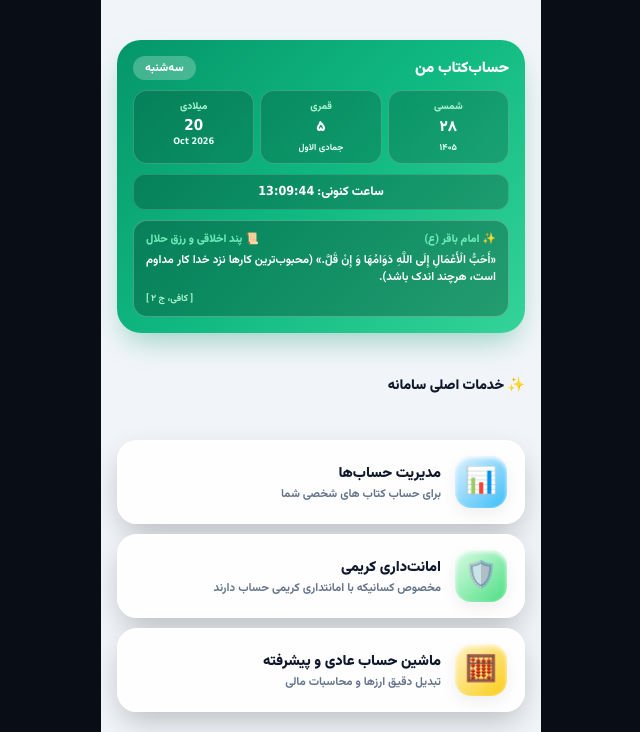
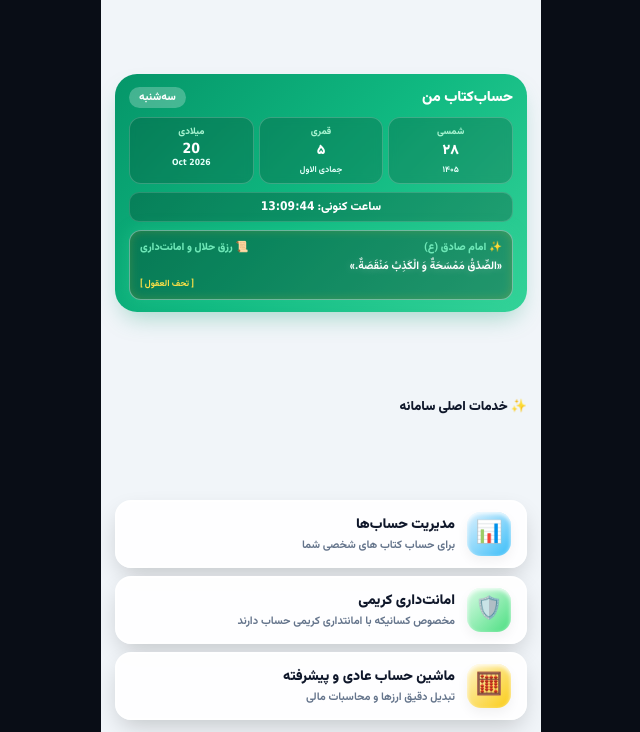
Before and after one commit to mohammadsharifkarimi4-star/karimi-trust, a plain HTML site: page index.html in a window 1280 px wide. Shown: the part 68-800 px from the top of the page, without its empty margins (319-959 px from the left). Drawn offline with Linux system fonts and the light colour scheme.

Commit message:
Update index.html

```diff
--- a/index.html
+++ b/index.html
@@ -8,13 +8,12 @@
     @import url('https://fonts.googleapis.com/css2?family=Vazirmatn:wght@400;500;700;800;900&display=swap');
 
     :root {
-      --bg-gradient: linear-gradient(180deg, #0f172a 0%, #1e293b 100%);
       --card-bg: rgba(255, 255, 255, 0.95);
       --accent-gradient: linear-gradient(135deg, #059669 0%, #10b981 50%, #34d399 100%);
       --text-dark: #0f172a;
       --text-muted: #64748b;
-      --shadow-3d: 0 12px 30px -5px rgba(0, 0, 0, 0.25);
-      --shadow-hover: 0 20px 35px -5px rgba(16, 185, 129, 0.4);
+      --shadow-3d: 0 10px 25px -5px rgba(0, 0, 0, 0.2);
+      --shadow-hover: 0 15px 30px -5px rgba(16, 185, 129, 0.35);
     }
 
     * {
@@ -42,7 +41,7 @@
       max-width: 440px;
       height: 100vh;
       background: #f1f5f9;
-      padding: 16px 16px 20px 16px;
+      padding: 12px 14px;
       display: flex;
       flex-direction: column;
       justify-content: space-between;
@@ -66,14 +65,14 @@
     }
 
     .welcome-title {
-      font-size: 22px;
+      font-size: 20px;
       font-weight: 900;
       color: var(--text-dark);
       line-height: 1.2;
     }
 
     .welcome-subtitle {
-      font-size: 12px;
+      font-size: 11.5px;
       color: var(--text-muted);
       font-weight: 700;
       margin-top: 1px;
@@ -82,20 +81,20 @@
     .status-badge {
       display: flex;
       align-items: center;
-      gap: 6px;
+      gap: 5px;
       background: #ffffff;
-      padding: 6px 14px;
+      padding: 5px 12px;
       border-radius: 30px;
       border: 1.5px solid #cbd5e1;
-      font-size: 11.5px;
+      font-size: 11px;
       font-weight: 800;
       color: #059669;
-      box-shadow: 0 4px 12px rgba(0, 0, 0, 0.04);
+      box-shadow: 0 4px 10px rgba(0, 0, 0, 0.04);
     }
 
     .dot-pulse {
-      width: 8px;
-      height: 8px;
+      width: 7px;
+      height: 7px;
       background-color: #10b981;
       border-radius: 50%;
       animation: pulse 1.6s infinite;
@@ -103,22 +102,22 @@
 
     @keyframes pulse {
       0% { transform: scale(0.95); box-shadow: 0 0 0 0 rgba(16, 185, 129, 0.7); }
-      70% { transform: scale(1); box-shadow: 0 0 0 8px rgba(16, 185, 129, 0); }
+      70% { transform: scale(1); box-shadow: 0 0 0 7px rgba(16, 185, 129, 0); }
       100% { transform: scale(0.95); box-shadow: 0 0 0 0 rgba(16, 185, 129, 0); }
     }
 
-    /* بنر تقویم و ساعت 3D */
+    /* بنر تقویم و ساعت فشرده و متناسب */
     .hero-card {
       background: var(--accent-gradient);
-      border-radius: 24px;
-      padding: 16px;
+      border-radius: 22px;
+      padding: 12px 14px;
       color: #ffffff;
-      box-shadow: 0 14px 30px -8px rgba(5, 150, 105, 0.4);
+      box-shadow: 0 12px 25px -8px rgba(5, 150, 105, 0.35);
       position: relative;
       overflow: hidden;
       display: flex;
       flex-direction: column;
-      gap: 10px;
+      gap: 8px;
       flex-shrink: 0;
     }
 
@@ -129,138 +128,141 @@
     }
 
     .hero-main-title {
-      font-size: 15px;
+      font-size: 14.5px;
       font-weight: 900;
     }
 
     .day-badge {
       background: rgba(255, 255, 255, 0.25);
-      backdrop-filter: blur(8px);
-      padding: 3px 12px;
+      backdrop-filter: blur(6px);
+      padding: 2px 10px;
       border-radius: 20px;
-      font-size: 11.5px;
+      font-size: 11px;
       font-weight: 800;
     }
 
     .dates-grid-3 {
       display: grid;
       grid-template-columns: repeat(3, 1fr);
-      gap: 6px;
+      gap: 5px;
     }
 
     .date-box-item {
       background: rgba(0, 0, 0, 0.18);
-      backdrop-filter: blur(6px);
+      backdrop-filter: blur(4px);
       border: 1px solid rgba(255, 255, 255, 0.2);
-      border-radius: 14px;
-      padding: 8px 4px;
+      border-radius: 12px;
+      padding: 6px 3px;
       text-align: center;
       display: flex;
       flex-direction: column;
-      gap: 2px;
+      gap: 1px;
     }
 
     .date-box-title {
-      font-size: 10px;
+      font-size: 9.5px;
       color: #a7f3d0;
       font-weight: 800;
     }
 
     .date-box-val {
-      font-size: 15px;
+      font-size: 14px;
       font-weight: 900;
       color: #ffffff;
     }
 
     .date-box-sub {
-      font-size: 9px;
+      font-size: 8.5px;
       color: #e6fffa;
       font-weight: 700;
     }
 
     .live-clock-box {
       background: rgba(0, 0, 0, 0.22);
-      border-radius: 12px;
-      padding: 7px;
+      border-radius: 10px;
+      padding: 5px;
       text-align: center;
-      font-size: 12.5px;
+      font-size: 12px;
       font-weight: 800;
       color: #ffffff;
       border: 1px solid rgba(255, 255, 255, 0.15);
     }
 
-    /* کادر زنده و متحرک روایات و احادیث معتبر درون کارت سبز */
+    /* کادر زنده و متحرک احادیث با نوردهی رنگارنگ خفیف (Glow) */
     .hadith-display-box {
-      background: rgba(0, 0, 0, 0.25);
-      border: 1px solid rgba(255, 255, 255, 0.25);
-      border-radius: 14px;
-      padding: 10px 12px;
+      background: rgba(0, 0, 0, 0.28);
+      border: 1.5px solid rgba(255, 255, 255, 0.4);
+      border-radius: 12px;
+      padding: 8px 10px;
       display: flex;
       flex-direction: column;
-      gap: 4px;
-      animation: fadeIn 0.6s ease-in-out;
+      gap: 3px;
+      animation: fadeIn 0.5s ease-in-out;
+      box-shadow: 0 0 15px rgba(52, 211, 153, 0.35), inset 0 0 10px rgba(251, 191, 36, 0.2);
     }
 
     @keyframes fadeIn {
-      from { opacity: 0; transform: translateY(4px); }
-      to { opacity: 1; transform: translateY(0); }
+      from { opacity: 0; transform: scale(0.98); }
+      to { opacity: 1; transform: scale(1); }
     }
 
     .hadith-header-row {
       display: flex;
       justify-content: space-between;
       align-items: center;
-      font-size: 11px;
+      font-size: 10.5px;
       color: #6ee7b7;
       font-weight: 900;
     }
 
     .hadith-text {
-      font-size: 11.5px;
+      font-size: 11px;
       color: #ffffff;
       font-weight: 700;
-      line-height: 1.5;
+      line-height: 1.4;
       text-align: justify;
+      text-shadow: 0 0 8px rgba(255, 255, 255, 0.3);
     }
 
     .hadith-source {
-      font-size: 9.5px;
-      color: #a7f3d0;
-      font-weight: 600;
+      font-size: 9px;
+      color: #fde047;
+      font-weight: 700;
       text-align: left;
       direction: ltr;
     }
 
     .section-label {
-      font-size: 14px;
+      font-size: 13px;
       font-weight: 900;
       color: var(--text-dark);
       flex-shrink: 0;
       display: flex;
       align-items: center;
-      gap: 6px;
+      gap: 5px;
+      margin-top: 2px;
     }
 
-    /* کارت‌های منوی برجسته و متحرک */
+    /* کارت‌های منوی اصلی (فشرده و استاندارد برای عدم خروج از صفحه) */
     .menu-container {
       display: flex;
       flex-direction: column;
-      gap: 10px;
+      gap: 8px;
       flex-shrink: 0;
     }
 
     .menu-card-large {
       background: var(--card-bg);
-      border-radius: 20px;
-      padding: 14px 16px;
+      border-radius: 16px;
+      padding: 10px 14px;
       text-decoration: none;
       color: var(--text-dark);
       display: flex;
       align-items: center;
-      gap: 14px;
+      gap: 12px;
       border: 2px solid #ffffff;
       box-shadow: var(--shadow-3d);
-      transition: all 0.25s ease;
+      transition: all 0.2s ease;
     }
 
     .menu-card-large:hover, .menu-card-large:active {
@@ -270,15 +272,15 @@
     }
 
     .icon-wrapper {
-      width: 52px;
-      height: 52px;
-      border-radius: 16px;
+      width: 44px;
+      height: 44px;
+      border-radius: 14px;
       display: flex;
       align-items: center;
       justify-content: center;
-      font-size: 26px;
+      font-size: 22px;
       flex-shrink: 0;
-      box-shadow: inset 0 2px 4px rgba(255, 255, 255, 0.9), 0 6px 15px rgba(0, 0, 0, 0.06);
+      box-shadow: inset 0 2px 4px rgba(255, 255, 255, 0.9), 0 5px 12px rgba(0, 0, 0, 0.05);
     }
 
     .icon-finance { background: linear-gradient(135deg, #e0f2fe 0%, #38bdf8 100%); color: #0284c7; }
@@ -286,17 +288,16 @@
     .icon-calc { background: linear-gradient(135deg, #fef3c7 0%, #facc15 100%); color: #d97706; }
 
     .card-title {
-      font-size: 14.5px;
+      font-size: 14px;
       font-weight: 900;
       color: var(--text-dark);
     }
 
     .card-desc {
-      font-size: 11.5px;
+      font-size: 11px;
       color: var(--text-muted);
       font-weight: 600;
-      margin-top: 2px;
-      line-height: 1.3;
+      margin-top: 1px;
     }
 
     .eng-num {
@@ -354,14 +355,14 @@
         ساعت کنونی: <span id="liveClock" class="eng-num">00:00:00</span>
       </div>
 
-      <!-- کادر زنده و خودکار احادیث و معارف اهل بیت (ع) -->
+      <!-- کادر زنده و خودکار احادیث با نوردهی رنگارنگ خفیف -->
       <div class="hadith-display-box" id="hadithBox">
         <div class="hadith-header-row">
           <span id="hadithAuthor">✨ کلام معصوم (ع)</span>
-          <span>📜 پند اخلاقی و رزق حلال</span>
+          <span>📜 رزق حلال و امانت‌داری</span>
         </div>
-        <div class="hadith-text" id="hadithText">«أدِّ الأَمانَةَ إلَى مَن ائتَمَنکَ و إن خانَکَ...»</div>
-        <div class="hadith-source" id="hadithSource">[ بحارالأنوار، ج ۷۴ ]</div>
+        <div class="hadith-text" id="hadithText">«أدِّ الأَمانَةَ إلَى مَن ائتَمَنکَ...»</div>
+        <div class="hadith-source" id="hadithSource">[ بحارالأنوار ]</div>
       </div>
     </div>
 
@@ -408,64 +409,55 @@
     const shiaHadiths = [
       {
         author: "امام علی (ع)",
-        text: "«أدِّ الأَمانَةَ إلَى مَن ائتَمَنکَ و إن خانَکَ، و لا تَخُنْ مَن خانَکَ.» (امانت را به امانت‌گذار بازگردان، گرچه خیانت کرده باشد).",
+        text: "«أدِّ الأَمانَةَ إلَى مَن ائتَمَنکَ و إن خانَکَ، و لا تَخُنْ مَن خانَکَ.»",
         source: "بحارالأنوار، ج ۷۴"
       },
       {
         author: "پیامبر اکرم (ص)",
-        text: "«الْعِبَادَةُ سَبْعُونَ جُزْءاً أَفْضَلُهَا طَلَبُ الْحَلَالِ.» (عبادت هفتاد جزء است که برترین آن طلب روزی حلال است).",
+        text: "«الْعِبَادَةُ سَبْعُونَ جُزْءاً أَفْضَلُهَا طَلَبُ الْحَلَالِ.»",
         source: "مستدرک الوسائل، ج ۱۳"
       },
       {
         author: "امام صادق (ع)",
-        text: "«إِنَّ اللَّهَ عَزَّ وَ جَلَّ يُحِبُّ إِعْثَارَ الرَّجُلِ فِي طَلَبِ الْحَلَالِ.» (خوند دوست دارد انسان در راه کسب روزی حلال به زحمت بیفتد).",
+        text: "«إِنَّ اللَّهَ عَزَّ وَ جَلَّ يُحِبُّ إِعْثَارَ الرَّجُلِ فِي طَلَبِ الْحَلَالِ.»",
         source: "کافی، ج ۵"
       },
       {
         author: "امام باقر (ع)",
-        text: "«أَحَبُّ الْأَعْمَالِ إِلَى اللَّهِ دَوَامُهَا وَ إِنْ قَلَّ.» (محبوب‌ترین کارها نزد خدا کار مداوم است، هرچند اندک باشد).",
+        text: "«أَحَبُّ الْأَعْمَالِ إِلَى اللَّهِ دَوَامُهَا وَ إِنْ قَلَّ.»",
         source: "کافی، ج ۲"
       },
       {
         author: "امام علی (ع)",
-        text: "«رِزْقُكَ يَطْلُبُكَ كَمَا تَطْلُبُهُ.» (روزیِ تو به دنبال توست، همان‌گونه که تو به دنبال آنی).",
+        text: "«رِزْقُكَ يَطْلُبُكَ كَمَا تَطْلُبُهُ.»",
         source: "غررالحکم"
       },
       {
         author: "امام صادق (ع)",
-        text: "«الصِّدْقُ مَمْسَحَةٌ وَ الْكَذِبُ مَنْقَصَةٌ.» (راستگویی مایه پاکی و دروغ‌گویی مایه کاستی است).",
+        text: "«الصِّدْقُ مَمْسَحَةٌ وَ الْكَذِبُ مَنْقَصَةٌ.»",
         source: "تحف العقول"
       },
       {
         author: "پیامبر اکرم (ص)",
-        text: "«التَّاجِرُ الصَّدُوقُ الأَمِينُ مَعَ النَّبِيِّينَ وَ الصِّدِّيقِينَ.» (تاجر راستگو و امانت‌دار در قیامت با انبیاء و صدیقین خواهد بود).",
+        text: "«التَّاجِرُ الصَّدُوقُ الأَمِينُ مَعَ النَّبِيِّينَ وَ الصِّدِّيقِينَ.»",
         source: "من لایحضره الفقیه، ج ۳"
       },
       {
         author: "امام رضا (ع)",
-        text: "«اَلْبَحْثُ عَنِ الْحَلَالِ يُعَزِّزُ الإِنْسَانَ.» (تلاش و جستجو برای کسب حلال، انسان را عزیز می‌گرداند).",
+        text: "«اَلْبَحْثُ عَنِ الْحَلَالِ يُعَزِّزُ الإِنْسَانَ.»",
         source: "مستدرک الوسائل"
       },
       {
-        author: "امام علی (ع)",
-        text: "«مَنْ تَجَرَ بِلَا فِقْهٍ فَقَدِ ارْتَمَى فِي الرِّبَا.» (کسی که بدون آگاهی و احکام دینی تجارت کند، در ورطه ربا می‌افتد).",
-        source: "وسائل الشيعة"
-      },
-      {
         author: "امام صادق (ع)",
-        text: "«الْبَرَكَةُ فِي‌ التِّجَارَةِ مَعَ الصِّدْقِ وَ الْأَمَانَةِ.» (برکت در تجارت همراه با راستگویی و امانت‌داری است).",
+        text: "«الْبَرَكَةُ فِي‌ التِّجَارَةِ مَعَ الصِّدْقِ وَ الْأَمَانَةِ.»",
         source: "کافی، ج ۵"
       }
     ];
 
-    // سیستم چرخش خودکار احادیث (هر ۱۲ ساعت یک‌بار یا تغییر روز)
-    function loadDailyHadith() {
-      const now = new Date();
-      // محاسبه کلید زمان (هر ۱۲ ساعت یک تغییر)
-      const timeBlock = Math.floor(now.getTime() / (12 * 60 * 60 * 1000));
-      const index = timeBlock % shiaHadiths.length;
-
-      const item = shiaHadiths[index];
+    // نمایش تصادفی حدیث جدید با هر بار ورود و باز شدن صفحه
+    function loadRandomHadith() {
+      const randomIndex = Math.floor(Math.random() * shiaHadiths.length);
+      const item = shiaHadiths[randomIndex];
       document.getElementById('hadithAuthor').innerText = `✨ ${item.author}`;
       document.getElementById('hadithText').innerText = item.text;
       document.getElementById('hadithSource').innerText = `[ ${item.source} ]`;
@@ -517,7 +509,7 @@
     }
 
     updateCalendarAndClock();
-    loadDailyHadith();
+    loadRandomHadith();
     setInterval(updateCalendarAndClock, 1000);
   </script>
 
```
